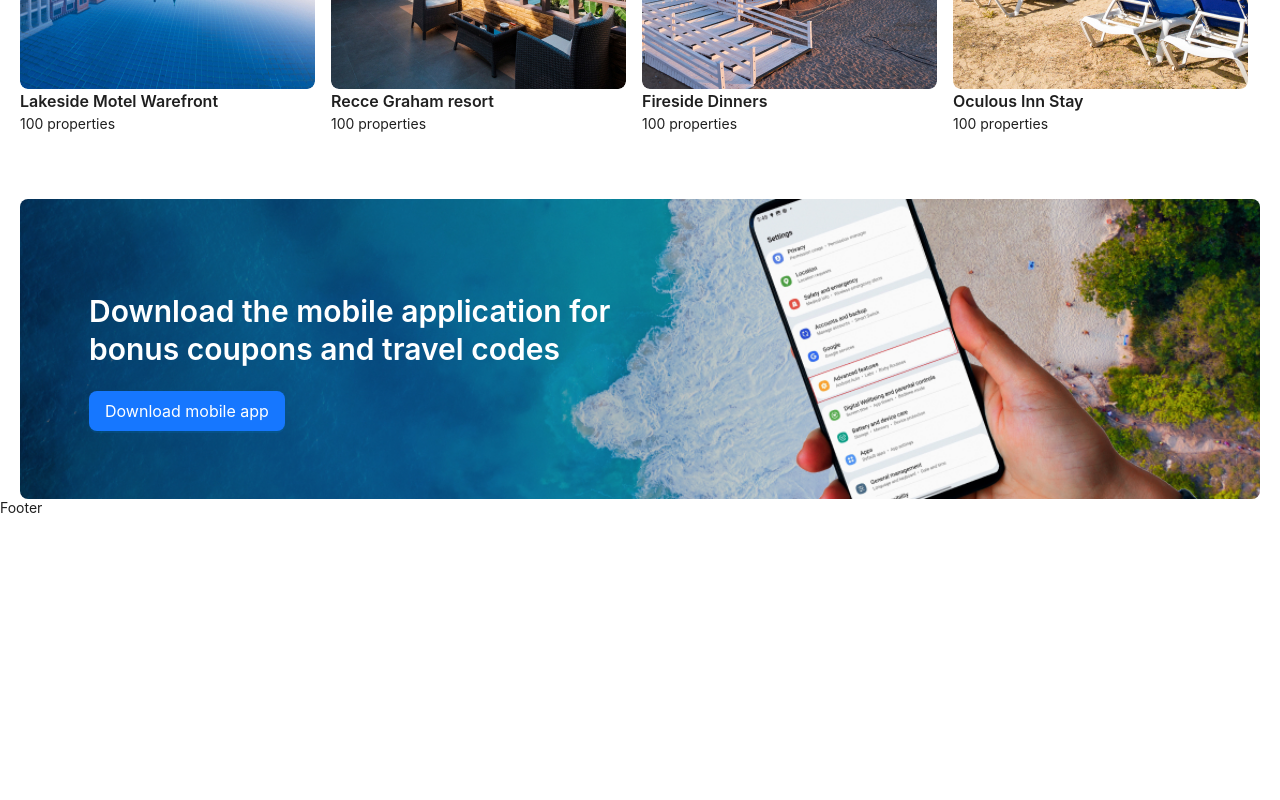
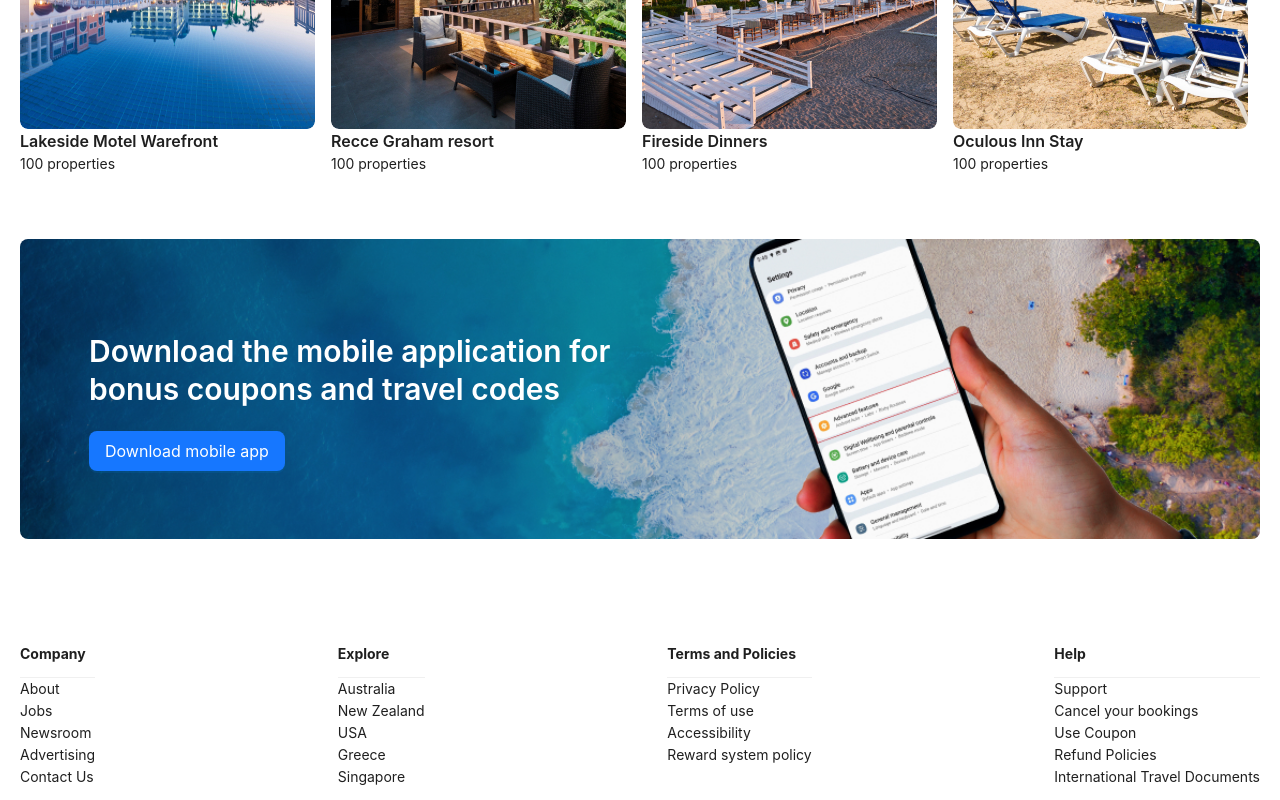
Before and after one commit to nickAndrey/my-dream-place, a React (Create React App) app: page / in a window 1280 px wide. Shown: the part 1687-2487 px from the top of the page. Before the commit the page ends 2203 px from the top, so only its background shows below. Built offline with nearby package versions, Linux system fonts and the light colour scheme.

Commit message:
Add footer component

```diff
--- a/src/App.tsx
+++ b/src/App.tsx
@@ -1,24 +1,20 @@
 import { Layout } from 'antd';
-import { Content, Footer as FooterContainer } from 'antd/es/layout/layout';
+import { Content } from 'antd/es/layout/layout';
 import { CSSProperties } from 'react';
 import { Outlet } from 'react-router-dom';
+import Footer from './components/Footer';
 import Header from './components/Header';
 
 const LayoutStyle: CSSProperties = {
   display: 'grid',
   gridTemplateRows: 'auto 1fr auto',
   minHeight: '100%',
-};
-
-const FooterStyle: CSSProperties = {
   backgroundColor: '#fff',
-  padding: 0,
 };
 
 const ContentStyle: CSSProperties = {
   padding: 0,
   margin: 0,
-  backgroundColor: '#fff',
 };
 
 function App() {
@@ -28,7 +24,7 @@ function App() {
       <Content style={ContentStyle}>
         <Outlet />
       </Content>
-      <FooterContainer style={FooterStyle}>Footer</FooterContainer>
+      <Footer />
     </Layout>
   );
 }
--- /dev/null
+++ b/src/components/Footer.tsx
@@ -0,0 +1,102 @@
+import { Flex, List, Typography } from 'antd';
+import { Footer as FooterContainer } from 'antd/es/layout/layout';
+import { FC, ReactNode } from 'react';
+import { NavLink } from 'react-router-dom';
+import { BASE_LAYOUT_WIDTH } from '../config/consts';
+
+const { Text } = Typography;
+
+const FooterContainerStyle: React.CSSProperties = {
+  display: 'flex',
+  justifyContent: 'center',
+  alignItems: 'center',
+  padding: 0,
+  marginTop: 80,
+  backgroundColor: '#fff',
+};
+
+const FooterContentStyle: React.CSSProperties = {
+  maxWidth: BASE_LAYOUT_WIDTH,
+  width: '100%',
+  padding: '12px 0',
+};
+
+const links = {
+  column1: {
+    id: 'column1',
+    title: 'Company',
+    items: [
+      { label: 'About', href: '/about' },
+      { label: 'Jobs', href: '/jobs' },
+      { label: 'Newsroom', href: '/news' },
+      { label: 'Advertising', href: '/ads' },
+      { label: 'Contact Us', href: '/contact' },
+    ],
+  },
+  column2: {
+    id: 'column2',
+    title: 'Explore',
+    items: [
+      { label: 'Australia', href: '/australia' },
+      { label: 'New Zealand', href: '/new-zealand' },
+      { label: 'USA', href: '/usa' },
+      { label: 'Greece', href: '/greece' },
+      { label: 'Singapore', href: '/singapore' },
+    ],
+  },
+  column3: {
+    id: 'column3',
+    title: 'Terms and Policies',
+    items: [
+      { label: 'Privacy Policy', href: '/privacy' },
+      { label: 'Terms of use', href: '/terms' },
+      { label: 'Accessibility', href: '/accessibility' },
+      { label: 'Reward system policy', href: '/rewards' },
+    ],
+  },
+  column4: {
+    id: 'column4',
+    title: 'Help',
+    items: [
+      { label: 'Support', href: '/support' },
+      { label: 'Cancel your bookings', href: '/cancel' },
+      { label: 'Use Coupon', href: '/coupon' },
+      { label: 'Refund Policies', href: '/refund' },
+      { label: 'International Travel Documents', href: '/documents' },
+    ],
+  },
+};
+
+type FooterProps = {
+  topElement?: ReactNode;
+};
+
+const Footer: FC<FooterProps> = ({ topElement }) => {
+  return (
+    <FooterContainer style={FooterContainerStyle}>
+      <Flex style={FooterContentStyle}>
+        {topElement}
+
+        <Flex justify='space-between' style={{ width: '100%' }}>
+          {Object.values(links).map((column) => (
+            <List
+              key={column.title}
+              size='small'
+              header={<b>{column.title}</b>}
+              dataSource={column.items}
+              renderItem={(item) => (
+                <li>
+                  <NavLink to={item.href}>
+                    <Text>{item.label}</Text>
+                  </NavLink>
+                </li>
+              )}
+            />
+          ))}
+        </Flex>
+      </Flex>
+    </FooterContainer>
+  );
+};
+
+export default Footer;
--- a/src/components/SearchFilterGroup.tsx
+++ b/src/components/SearchFilterGroup.tsx
@@ -11,10 +11,6 @@ const SearchFilterGroupStyle: CSSProperties = {
   padding: '10px 12px',
   backgroundColor: '#fff',
   borderRadius: 8,
-};
-
-const InputStyle: CSSProperties = {
-  // backgroundColor: '#f2f2f2',
 };
 
 type SearchFilterGroupProps = {
@@ -52,13 +48,11 @@ const SearchFilterGroup: FC<SearchFilterGroupProps> = ({
       />
       <DatePicker
         placeholder='Check in date'
-        style={InputStyle}
         onChange={checkin.onChange}
         suffixIcon={<CalendarIcon />}
       />
       <DatePicker
         placeholder='Check out date'
-        style={InputStyle}
         onChange={checkout.onChange}
         suffixIcon={<CalendarIcon />}
       />
--- a/src/pages/Home/Home.tsx
+++ b/src/pages/Home/Home.tsx
@@ -83,7 +83,9 @@ const Home: FC = () => {
             Plan and book our perfect trip with expert advice, travel tips,
             destination information and inspiration from us
           </Text>
-          <Flex gap='middle'>{renderCards(vacations)}</Flex>
+          <Flex gap='middle' style={{ marginTop: 40 }}>
+            {renderCards(vacations)}
+          </Flex>
         </section>
 
         <section>
```
